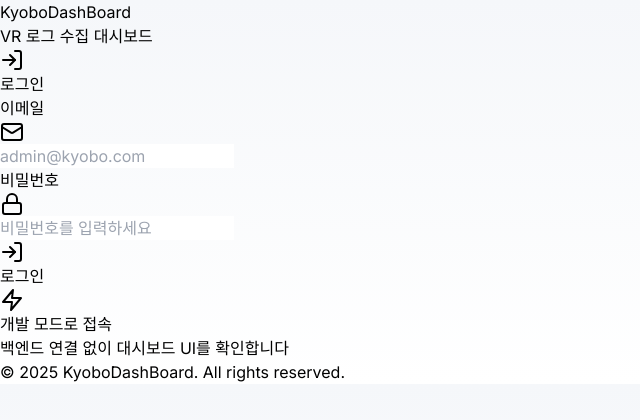
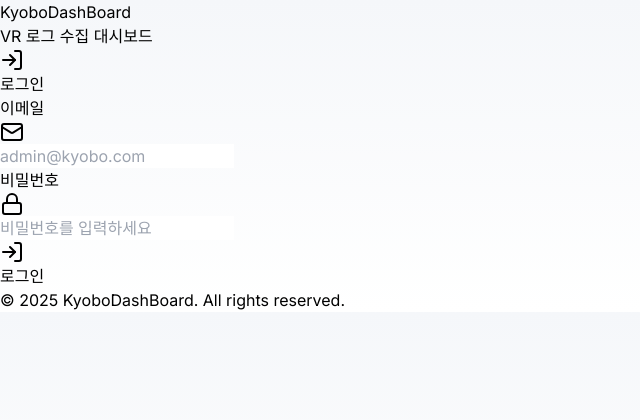
Before and after one commit to mindvridge/KyoboDashBoard, a Next.js app in the folder frontend/: page /login in a window 1280 px wide. Shown: the top 420 px of the page, without its empty margins (0-640 px from the left). Built offline with nearby package versions, Linux system fonts and the light colour scheme; no server answers.

Commit message:
refactor: 로그인 페이지에서 개발 모드 버튼 제거

```diff
--- a/frontend/app/login/page.tsx
+++ b/frontend/app/login/page.tsx
@@ -6,16 +6,7 @@ import { Card, CardHeader, CardTitle, CardContent } from '@/components/ui/Card';
 import { Button } from '@/components/ui/Button';
 import { Input } from '@/components/ui/Input';
 import { authApi } from '@/utils/api';
-import { LogIn, Mail, Lock, AlertCircle, Zap } from 'lucide-react';
-
-// Development mode user for when backend is unavailable
-const DEV_USER = {
-  id: 'dev-user-001',
-  email: 'admin@kyobo.com',
-  username: 'admin',
-  name: '관리자',
-  role: 'admin' as const,
-};
+import { LogIn, Mail, Lock, AlertCircle } from 'lucide-react';
 
 export default function LoginPage() {
   const router = useRouter();
@@ -49,18 +40,6 @@ export default function LoginPage() {
     } finally {
       setIsLoading(false);
     }
-  };
-
-  // Development mode login (bypasses backend authentication)
-  const handleDevLogin = () => {
-    // Create a fake token for development
-    const devToken = 'dev-token-' + Date.now();
-
-    localStorage.setItem('auth_token', devToken);
-    localStorage.setItem('user', JSON.stringify(DEV_USER));
-    localStorage.setItem('dev_mode', 'true');
-
-    router.push('/');
   };
 
   return (
@@ -134,20 +113,6 @@ export default function LoginPage() {
               </Button>
             </form>
 
-            <div className="mt-4 pt-4 border-t border-gray-200">
-              <Button
-                type="button"
-                variant="outline"
-                className="w-full"
-                onClick={handleDevLogin}
-              >
-                <Zap className="w-4 h-4 mr-2" />
-                개발 모드로 접속
-              </Button>
-              <p className="text-xs text-gray-500 text-center mt-2">
-                백엔드 연결 없이 대시보드 UI를 확인합니다
-              </p>
-            </div>
           </CardContent>
         </Card>
 
```
